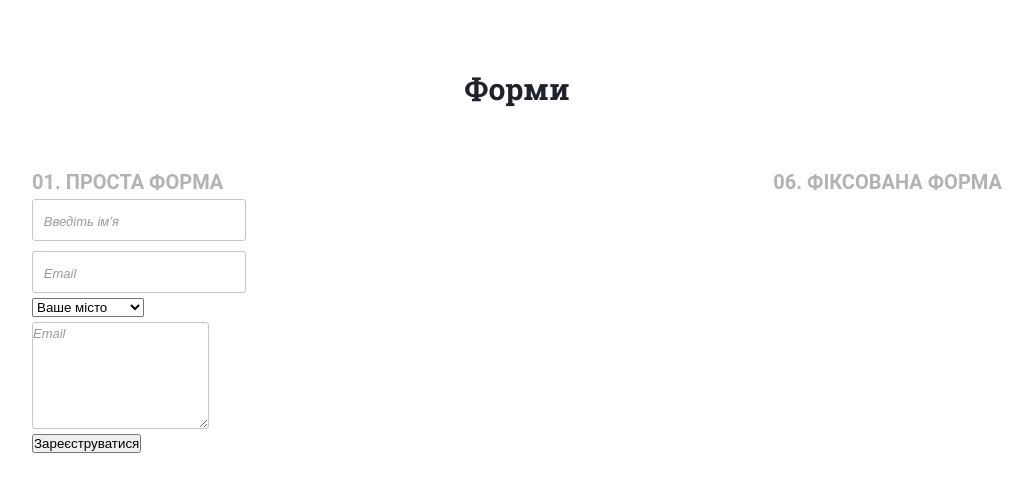
After one commit to Sofii709/hata_plus, a PHP site: page /forms.html in a window 1280 px wide. The commit adds this page. Shown: the top 497 px of the page, without its empty margins (123-1155 px from the left). Run offline with PHP 8.4, Linux system fonts and the light colour scheme.

Commit message:
doing forms

```diff
--- a/css/style.css
+++ b/css/style.css
@@ -175,6 +175,14 @@ hr {
 .nav a {
     display: block;
     max-width: 120px;
+}
+
+.submenu {
+    top: 150rem;
+}
+
+.subsubmenu {
+    top: 300rem;
 }
 
 .submenu,
@@ -885,9 +893,9 @@ input {
     border-radius: 3px;
     border: 1px solid #c5c5d4;
     margin: 5px 0;
-    font-size: 13px;
+    font-size: 15px;
     line-height: 21px;
-    font-style: italic;
+    font-weight: bold;
 }
 
 textarea {
@@ -904,6 +912,9 @@ textarea {
 
 ::placeholder {
     color: #9999a6;
+    font-style: italic;
+    font-size: 13px;
+    font-weight: 100;
 }
 
 .parent input {
@@ -984,6 +995,24 @@ input:checked+img {
 
 .nameee>input {
     width: 100%;
+}
+
+.form h1 {
+    font-size: 30px;
+    color: #1f222c;
+    font-weight: bold;
+    font-family: "Roboto Slab";
+    text-align: center;
+    padding-top: 77rem;
+}
+
+.form h2 {
+    font-size: 20px;
+    text-transform: uppercase;
+    color: #b3b3b3;
+    font-weight: bold;
+    font-family: "Roboto";
+    padding-top: 69rem;
 }
 
 @media screen and (min-width: 467px) {
@@ -1105,6 +1134,10 @@ input:checked+img {
         top: calc(100% + 5px);
     }
 
+    #btn {
+        padding-bottom: 5px;
+    }
+
     .submenu>li {
         position: relative;
     }
--- /dev/null
+++ b/forms.html
@@ -0,0 +1,37 @@
+<!DOCTYPE html>
+<html lang="uk">
+<head>
+    <meta charset="UTF-8">
+    <meta name="viewport" content="width=device-width, initial-scale=1.0">
+    <title>Forms</title>
+    <link rel="stylesheet" href="css/style.css">
+</head>
+<body>
+    <header>
+        <section class="wrapper form">
+            <h1>Форми</h1>
+            <div class="flex-between">
+                <div>
+                    <h2>01. проста форма</h2>
+                    <label for=""><input type="text" placeholder="Введіть ім’я"></label> <br>
+                    <label for=""><input type="text" placeholder="Email"></label> <br>
+                    <select name="city">
+                        <option value="" selected disabled>Ваше місто</option>
+                        <option value="">Хмельницький</option>
+                        <option value="">Львів</option>
+                        <option value="">Київ</option>
+                        <option value="">Луцьк</option>
+                    </select> <br>
+                        <textarea name="" placeholder="Email"></textarea> <br>
+                        <button type="submit">Зареєструватися</button>
+                </div>
+                <div class="fixed_form">
+                    <h2>06. фіксована форма</h2>
+                </div>
+            </div>
+        </section>
+    </header>
+    <main></main>
+    <footer></footer>
+</body>
+</html>
--- a/hata_contacts.html
+++ b/hata_contacts.html
@@ -13,8 +13,8 @@
     <header>
         <div class="head_line flex-between">
             <div class="gap menu">
-                <nav class="nav">
-                    <ul id="menu" class="flex-between">
+                <nav>
+                    <ul id="menu" class="flex-between nav">
                         <li id="cancel"><a href="">X</a></li>
                         <li><a href="index.html">Головна</a></li>
                         <li><a href="index.html">Про компанію</a></li>
@@ -104,7 +104,7 @@
                         </div>
                     </div>
                     <div class="order_call four">
-                        <a href="#">Замовити дзвінок</a>
+                        <a href="forms.html">Замовити дзвінок</a>
                     </div>
                 </div>
             </div>
--- a/hata_prise.html
+++ b/hata_prise.html
@@ -14,7 +14,7 @@
         <div class="head_line flex-between">
             <div class="gap menu">
                 <nav class="nav">
-                    <ul id="menu" class="flex-between">
+                    <ul id="menu" class="flex-between nav">
                         <li id="cancel"><a href="">X</a></li>
                         <li><a href="index.html">Головна</a></li>
                         <li><a href="index.html">Про компанію</a></li>
@@ -104,7 +104,7 @@
                         </div>
                     </div>
                     <div class="order_call four">
-                        <a href="#">Замовити дзвінок</a>
+                        <a href="forms.html">Замовити дзвінок</a>
                     </div>
                 </div>
             </div>
--- a/index.html
+++ b/index.html
@@ -13,8 +13,8 @@
     <header>
         <div class="head_line flex-between">
             <div class="gap menu">
-                <nav class="nav">
-                    <ul id="menu" class="flex-between">
+                <nav>
+                    <ul id="menu" class="flex-between nav">
                         <li id="cancel"><a href="">X</a></li>
                         <li><a href="index.html">Головна</a></li>
                         <li><a href="index.html">Про компанію</a></li>
@@ -103,7 +103,7 @@
                     </div>
                 </div>
                 <div class="order_call four">
-                    <a href="#">Замовити дзвінок</a>
+                    <a href="forms.html">Замовити дзвінок</a>
                 </div>
             </div>
         </div>
--- a/js/script.js
+++ b/js/script.js
@@ -17,7 +17,6 @@ black_bg.onclick = () => {
 function openMenu(id) {
   id.style.display = 'block'
   id.style.position = 'fixed'
-  id.style.top = '150rem'
   id.style.left = '0'
   id.style.width = 'auto'
   id.style.zIndex = '1'
```
